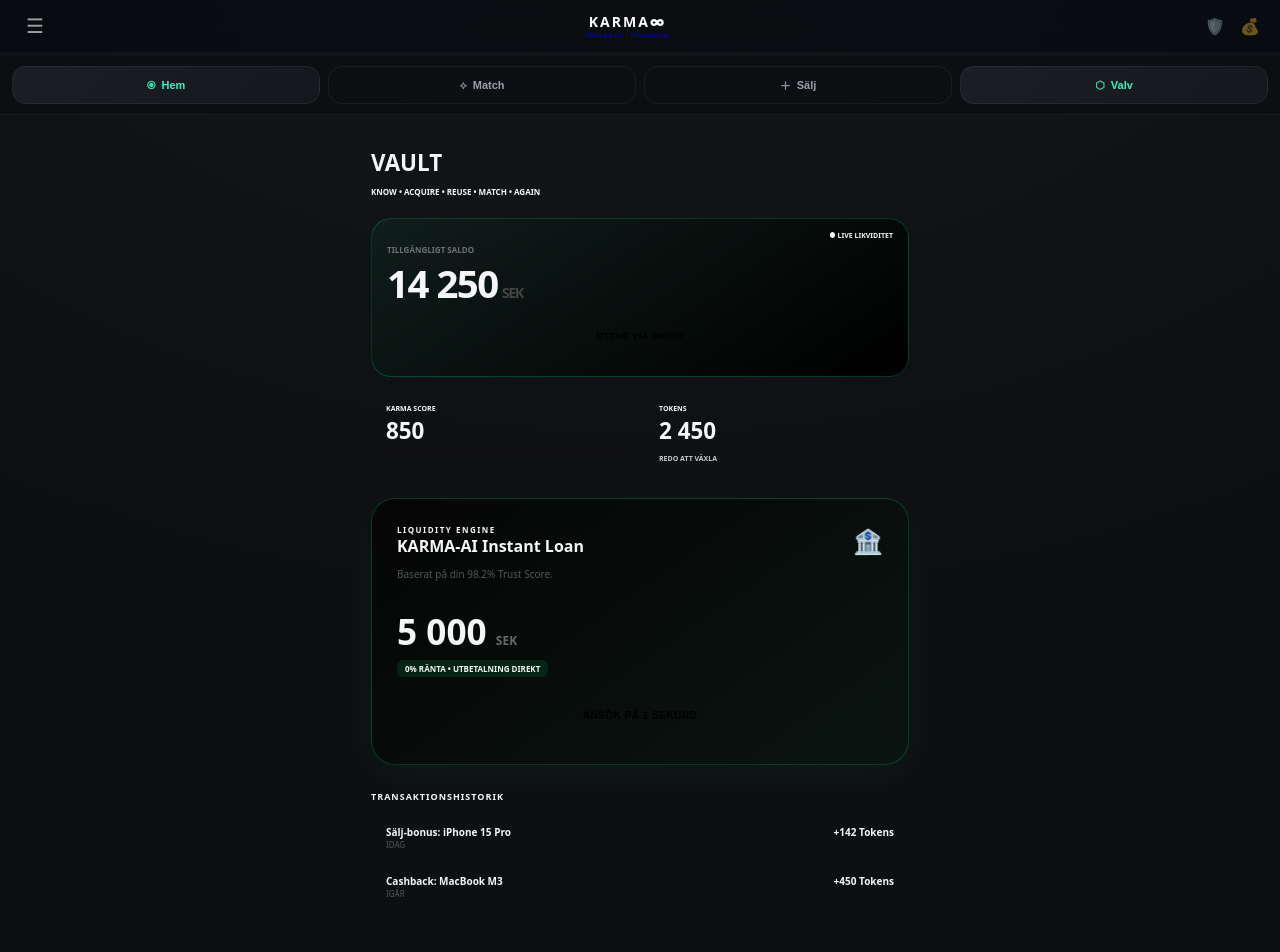
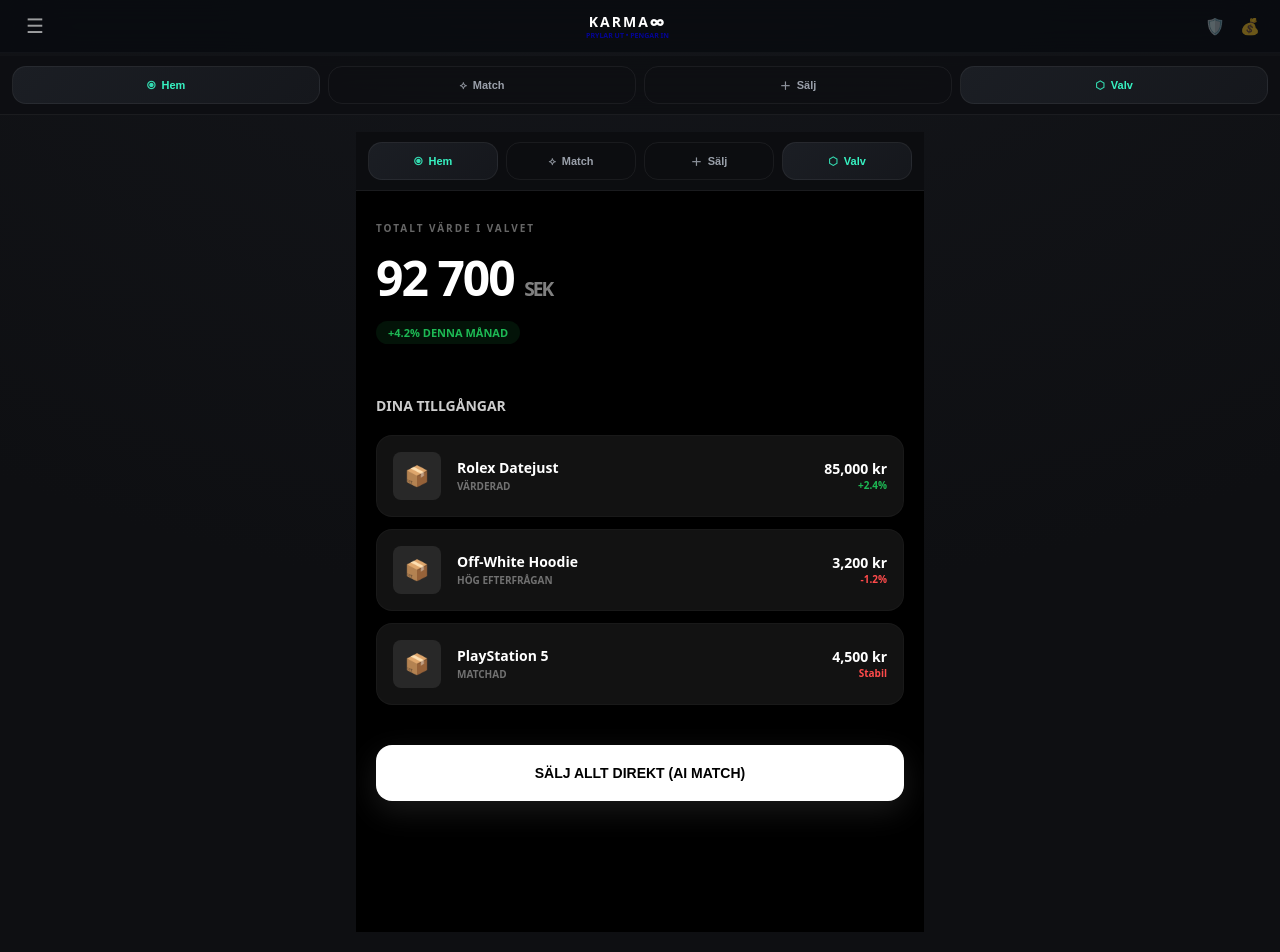
Before and after one commit to gascheckking/marketbeg-appGem, a Next.js app: page /vault in a window 1280 px wide. Shown: the top 952 px of the page. Built offline with nearby package versions, Linux system fonts and the light colour scheme.

Commit message:
Refactor VaultPage component and remove unused code

```diff
--- a/app/vault/page.tsx
+++ b/app/vault/page.tsx
@@ -1,231 +1,80 @@
-// app/vault/page.tsx
+// // app/vault/page.tsx
 "use client";
-
-import React, { useEffect, useState } from "react";
-import BegLoan from "@/components/BegLoan";
+import React from "react";
+import TopTabs from "@/components/TopTabs";
 
 export default function VaultPage() {
-  const [mounted, setMounted] = useState(false);
-
-  useEffect(() => {
-    setMounted(true);
-  }, []);
-
-  // Skyddar mot hydration mismatch
-  if (!mounted) return null;
+  const assets = [
+    { id: 1, name: "Rolex Datejust", value: 85000, trend: "+2.4%", status: "VÄRDERAD" },
+    { id: 2, name: "Off-White Hoodie", value: 3200, trend: "-1.2%", status: "HÖG EFTERFRÅGAN" },
+    { id: 3, name: "PlayStation 5", value: 4500, trend: "Stabil", status: "MATCHAD" },
+  ];
 
   return (
-    <div className="page-wrapper" style={{ padding: "15px" }}>
-      <header style={{ marginBottom: "20px" }}>
-        <h1 style={{ fontSize: "1.4rem", fontWeight: 900, margin: 0 }}>
-          VAULT
-        </h1>
-        <p
-          style={{
-            fontSize: "8px",
-            fontWeight: 800,
-            color: "var(--neon-purple)",
-          }}
-        >
-          KNOW • ACQUIRE • REUSE • MATCH • AGAIN
-        </p>
-      </header>
+    <div style={{ background: "#000", minHeight: "100vh", color: "#fff" }}>
+      <TopTabs />
 
-      {/* LIKVIDITET */}
-      <div
-        className="glass-card"
-        style={{
-          padding: "25px 15px",
-          marginBottom: "12px",
-          borderRadius: "20px",
-          background:
-            "linear-gradient(145deg, rgba(0,255,136,0.05) 0%, #000 100%)",
-          border: "1px solid rgba(0,255,136,0.2)",
-          position: "relative",
-        }}
-      >
-        <div
-          style={{
-            position: "absolute",
-            top: "12px",
-            right: "15px",
-            color: "var(--neon-mint)",
-            fontWeight: 900,
-            fontSize: "7px",
-          }}
-        >
-          ● LIVE LIKVIDITET
-        </div>
+      <div style={{ padding: "30px 20px" }}>
+        {/* TOTAL VALUE HEADER */}
+        <header style={{ marginBottom: "40px" }}>
+          <div style={{ fontSize: "10px", fontWeight: 900, opacity: 0.4, letterSpacing: "2px" }}>TOTALT VÄRDE I VALVET</div>
+          <h1 style={{ fontSize: "3rem", fontWeight: 900, margin: "10px 0", letterSpacing: "-2px" }}>
+            92 700 <span style={{ fontSize: "1.2rem", opacity: 0.5 }}>SEK</span>
+          </h1>
+          <div style={{ display: "inline-block", background: "rgba(29, 185, 84, 0.1)", color: "#1DB954", padding: "4px 12px", borderRadius: "12px", fontSize: "11px", fontWeight: 800 }}>
+            +4.2% DENNA MÅNAD
+          </div>
+        </header>
 
-        <div
-          style={{
-            fontSize: "8px",
-            fontWeight: 900,
-            opacity: 0.4,
-          }}
-        >
-          TILLGÄNGLIGT SALDO
-        </div>
+        {/* ASSET LIST (Spotify Style) */}
+        <div style={{ display: "flex", flexDirection: "column", gap: "12px" }}>
+          <h2 style={{ fontSize: "14px", fontWeight: 900, marginBottom: "8px", opacity: 0.8 }}>DINA TILLGÅNGAR</h2>
 
-        <div
-          style={{
-            fontSize: "2.4rem",
-            fontWeight: 900,
-            margin: "2px 0",
-            letterSpacing: "-1.5px",
-          }}
-        >
-          14 250
-          <span
-            style={{
-              fontSize: "0.9rem",
-              color: "#444",
-              marginLeft: "4px",
-            }}
-          >
-            SEK
-          </span>
-        </div>
-
-        <button
-          className="primary-btn"
-          style={{
-            marginTop: "10px",
-            padding: "10px",
-            fontSize: "9px",
-            background: "var(--neon-mint)",
-            color: "#000",
-          }}
-        >
-          UTTAG VIA SWISH
-        </button>
-      </div>
-
-      {/* SCORE / TOKENS */}
-      <div
-        style={{
-          display: "grid",
-          gridTemplateColumns: "1fr 1fr",
-          gap: "8px",
-          marginBottom: "20px",
-        }}
-      >
-        <div className="glass-card" style={{ padding: "15px", borderRadius: "14px" }}>
-          <div
-            style={{
-              fontSize: "7px",
-              fontWeight: 900,
-              color: "var(--neon-purple)",
-            }}
-          >
-            KARMA SCORE
-          </div>
-          <div style={{ fontSize: "1.4rem", fontWeight: 900, margin: "2px 0" }}>
-            850
-          </div>
-          <div style={{ height: "2px", background: "#111", marginTop: "8px" }}>
-            <div
-              style={{
-                width: "85%",
-                height: "100%",
-                background: "var(--neon-purple)",
-              }}
-            />
-          </div>
-        </div>
-
-        <div className="glass-card" style={{ padding: "15px", borderRadius: "14px" }}>
-          <div
-            style={{
-              fontSize: "7px",
-              fontWeight: 900,
-              color: "var(--neon-mint)",
-            }}
-          >
-            TOKENS
-          </div>
-          <div style={{ fontSize: "1.4rem", fontWeight: 900, margin: "2px 0" }}>
-            2 450
-          </div>
-          <div
-            style={{
-              fontSize: "7px",
-              fontWeight: 900,
-              color: "var(--neon-mint)",
-              opacity: 0.8,
-              marginTop: "8px",
-            }}
-          >
-            REDO ATT VÄXLA
-          </div>
-        </div>
-      </div>
-
-      {/* BELÅNING */}
-      <BegLoan price={5000} />
-
-      {/* HISTORIK */}
-      <div style={{ marginTop: "25px" }}>
-        <h3
-          style={{
-            marginBottom: "10px",
-            fontWeight: 900,
-            fontSize: "9px",
-            letterSpacing: "1px",
-          }}
-        >
-          TRANSAKTIONSHISTORIK
-        </h3>
-
-        <div
-          className="glass-card"
-          style={{
-            padding: "0",
-            borderRadius: "14px",
-            overflow: "hidden",
-          }}
-        >
-          {[
-            {
-              label: "Sälj-bonus: iPhone 15 Pro",
-              amount: "+142 Tokens",
-              date: "IDAG",
-            },
-            {
-              label: "Cashback: MacBook M3",
-              amount: "+450 Tokens",
-              date: "IGÅR",
-            },
-          ].map((item, i) => (
-            <div
-              key={i}
-              style={{
-                display: "flex",
-                justifyContent: "space-between",
-                padding: "12px 15px",
-                borderBottom:
-                  i === 0 ? "1px solid var(--border)" : "none",
-              }}
-            >
-              <div>
-                <div style={{ fontWeight: 800, fontSize: "10px" }}>
-                  {item.label}
+          {assets.map((item) => (
+            <div key={item.id} style={{
+              background: "#121212",
+              borderRadius: "16px",
+              padding: "16px",
+              display: "flex",
+              justifyContent: "space-between",
+              alignItems: "center",
+              border: "1px solid rgba(255,255,255,0.03)"
+            }}>
+              <div style={{ display: "flex", alignItems: "center", gap: "16px" }}>
+                <div style={{ width: "48px", height: "48px", background: "#282828", borderRadius: "8px", display: "flex", alignItems: "center", justifyContent: "center", fontSize: "20px" }}>
+                  📦
                 </div>
-                <div style={{ fontSize: "8px", opacity: 0.3 }}>
-                  {item.date}
+                <div>
+                  <div style={{ fontSize: "14px", fontWeight: 800 }}>{item.name}</div>
+                  <div style={{ fontSize: "10px", opacity: 0.4, fontWeight: 700, marginTop: "2px" }}>{item.status}</div>
                 </div>
               </div>
-              <strong
-                style={{
-                  color: "var(--neon-mint)",
-                  fontSize: "10px",
-                }}
-              >
-                {item.amount}
-              </strong>
+
+              <div style={{ textAlign: "right" }}>
+                <div style={{ fontSize: "14px", fontWeight: 900 }}>{item.value.toLocaleString()} kr</div>
+                <div style={{ fontSize: "10px", color: item.trend.startsWith("+") ? "#1DB954" : "#ff4b4b", fontWeight: 800 }}>
+                  {item.trend}
+                </div>
+              </div>
             </div>
           ))}
         </div>
+
+        {/* AI ACTION BUTTON */}
+        <button style={{
+          width: "100%",
+          background: "#fff",
+          color: "#000",
+          borderRadius: "16px",
+          padding: "20px",
+          fontWeight: 900,
+          fontSize: "14px",
+          marginTop: "40px",
+          border: "none",
+          boxShadow: "0 10px 30px rgba(255,255,255,0.1)"
+        }}>
+          SÄLJ ALLT DIREKT (AI MATCH)
+        </button>
       </div>
     </div>
   );
```
